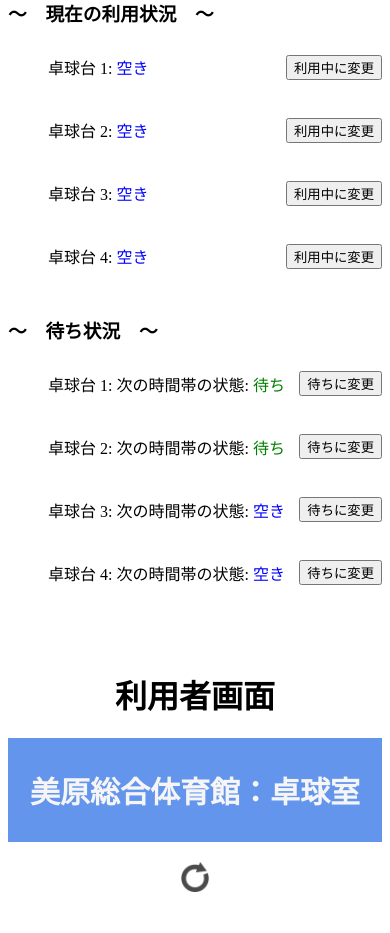
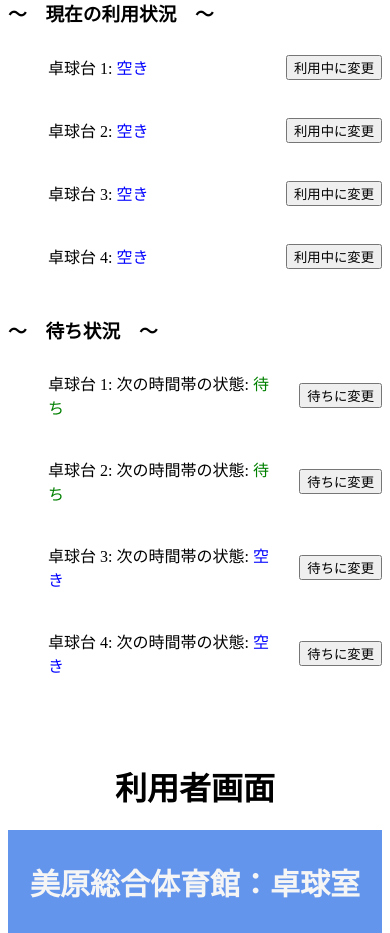
Before and after one commit to rmcait/Table_tennis, a Django app: page /app/employee/ in a window 390 px wide. Shown: the part 234-1167 px from the top of the page. Run offline with Django 5.2, Linux system fonts and the light colour scheme; a user stored in the database is signed in; data comes from the database, SQL or seed files in the repository.

Commit message:
css面の修正

```diff
--- a/tableapp/views.py
+++ b/tableapp/views.py
@@ -148,6 +148,8 @@ def indexfunc(request):
     tables = Table.objects.all()  # すべての卓球台の状況を取得
     current_time_slot, next_time_slot = get_current_and_next_time_slot()
     print(current_time_slot)
+    previous = "前回時間帯"
+    print(previous)
     print(previous_time_slot)
     print(next_time_slot)
     update_waiting_list(current_time_slot, next_time_slot)
@@ -167,10 +169,6 @@ def indexfunc(request):
                 waiting_non_list.save()
 
         previous_time_slot = current_time_slot
-
-
-    # debug
-    print(previous_time_slot)
 
 
     current_reservations = WaitingList.objects.filter(time_slot=current_time_slot)
--- a/templates/employee.html
+++ b/templates/employee.html
@@ -52,20 +52,6 @@
             color: red;
         }
 
-        /* スマートフォンの画面幅に対応するメディアクエリ */
-        @media (max-width: 768px) {
-            .container {
-                flex-direction: column; /* 縦並びに変更 */
-            }
-
-            .employee-content, .index-content {
-                width: 100%;
-                padding: 0;
-                border-left: none;
-                margin-bottom: 20px;
-            }
-        }
-
         .header {
             background-color:cadetblue; /* ヘッダー全体の背景色を青に設定 */
             color: white; /* テキストの色を白に設定 */
@@ -97,6 +83,29 @@
             justify-content: space-between;
             align-items: center;
             padding: 10px 0;
+        }
+
+        .table-info {
+            flex-grow: 1;
+            padding-right: 20px; /* ボタンとの間隔を調整 */
+        }
+
+        .table-action {
+            flex-shrink: 0;
+        }
+
+        /* スマートフォンの画面幅に対応するメディアクエリ  */
+        @media (max-width: 768px) {
+            .container {
+                flex-direction: column; /* 縦並びに変更 */
+            }
+
+            .employee-content, .index-content {
+                width: 100%;
+                padding: 0;
+                border-left: none;
+                margin-bottom: 20px;
+            }
         }
 
 
```
